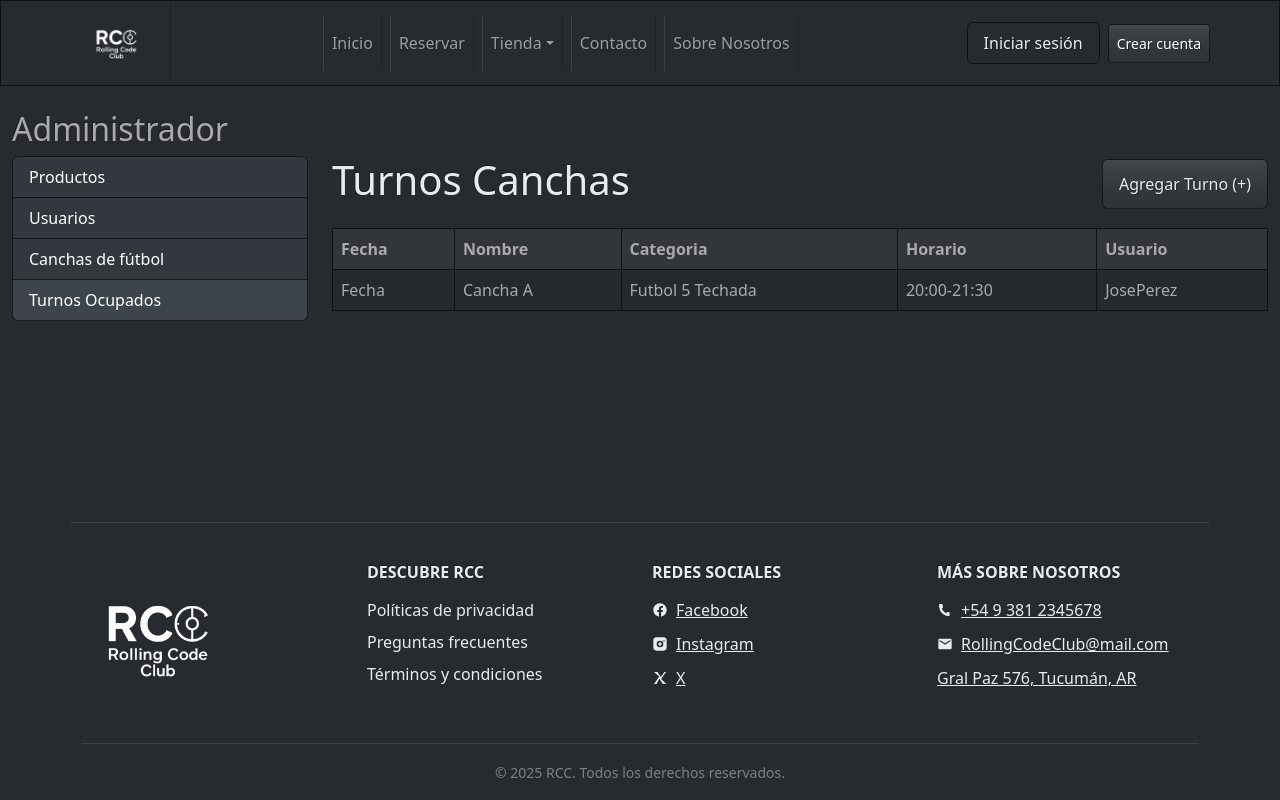
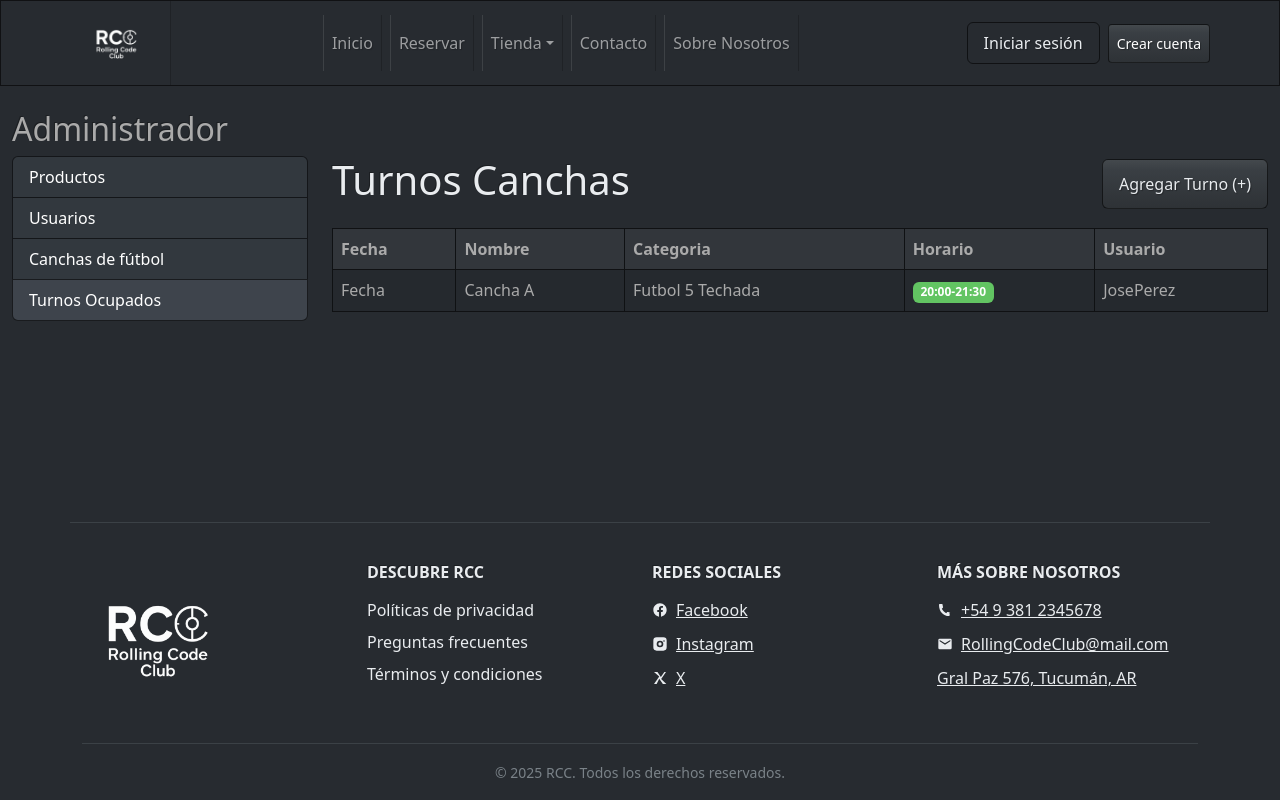
Before and after one commit to ximebarrientos/rollingCodeClub, a React (Vite) app: page /administrador in a window 1280 px wide. Both pictures are taken after a click on the button "Turnos Ocupados". Built offline with nearby package versions, Linux system fonts and the light colour scheme.

Commit message:
agregue componente FilaTurnos en la tabla de Turnos

```diff
--- /dev/null
+++ b/src/components/pages/turnos/FilaTurnosTabla.jsx
@@ -0,0 +1,16 @@
+import { Badge } from "react-bootstrap";
+
+
+const FilaTurnosTabla = () => {
+    return (
+        <tr>
+            <td>Fecha</td>
+            <td>Cancha A</td>
+            <td>Futbol 5 Techada</td>
+            <td><Badge className="bg-success">20:00-21:30</Badge></td>
+            <td>JosePerez</td>
+          </tr>
+    );
+};
+
+export default FilaTurnosTabla;
--- a/src/components/pages/turnos/TablaTurnos.jsx
+++ b/src/components/pages/turnos/TablaTurnos.jsx
@@ -1,4 +1,5 @@
 import { Table,Button } from "react-bootstrap";
+import FilaTurnosTabla from "./FilaTurnosTabla";
 
 const TablaTurnos = () => {
   return (
@@ -18,13 +19,7 @@ const TablaTurnos = () => {
         </tr>
       </thead>
       <tbody>
-          <tr>
-            <td>Fecha</td>
-            <td>Cancha A</td>
-            <td>Futbol 5 Techada</td>
-            <td>20:00-21:30</td>
-            <td>JosePerez</td>
-          </tr>
+          <FilaTurnosTabla></FilaTurnosTabla>
       </tbody>
     </Table>
     </>
```
